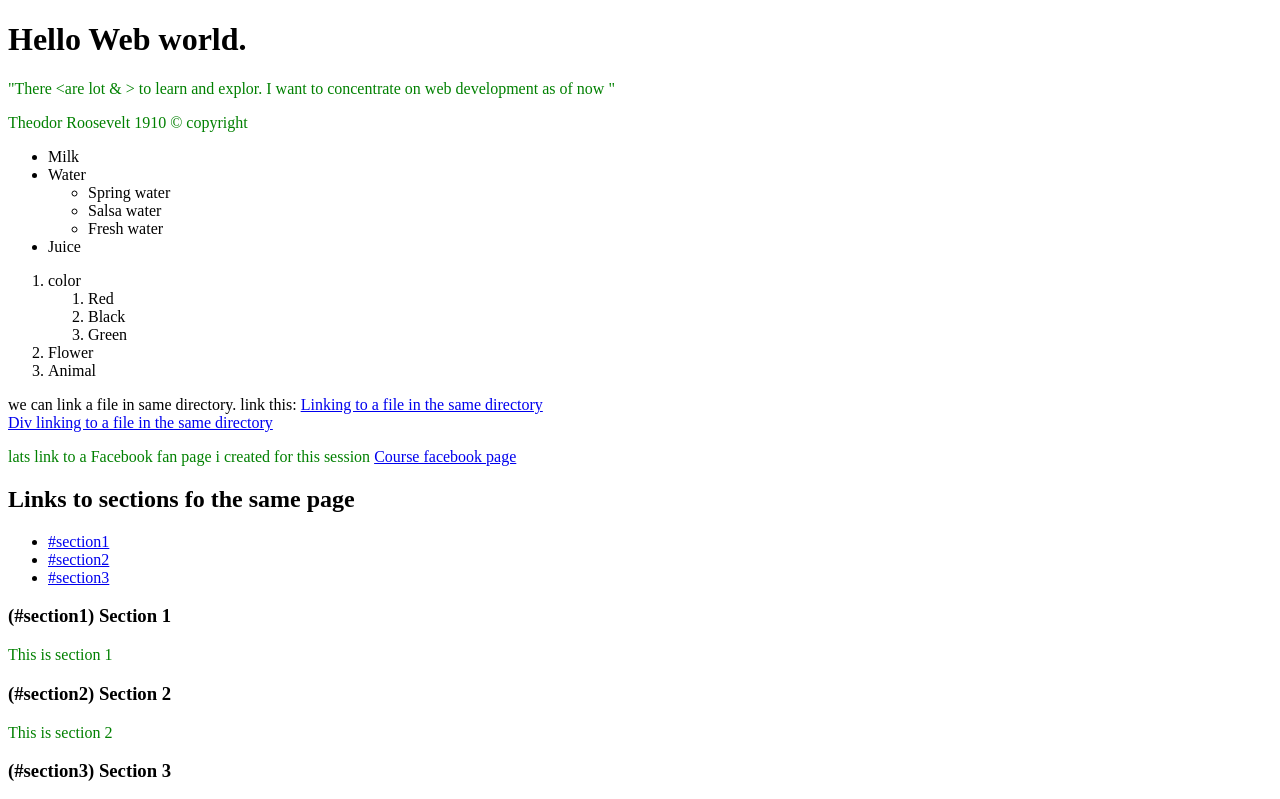
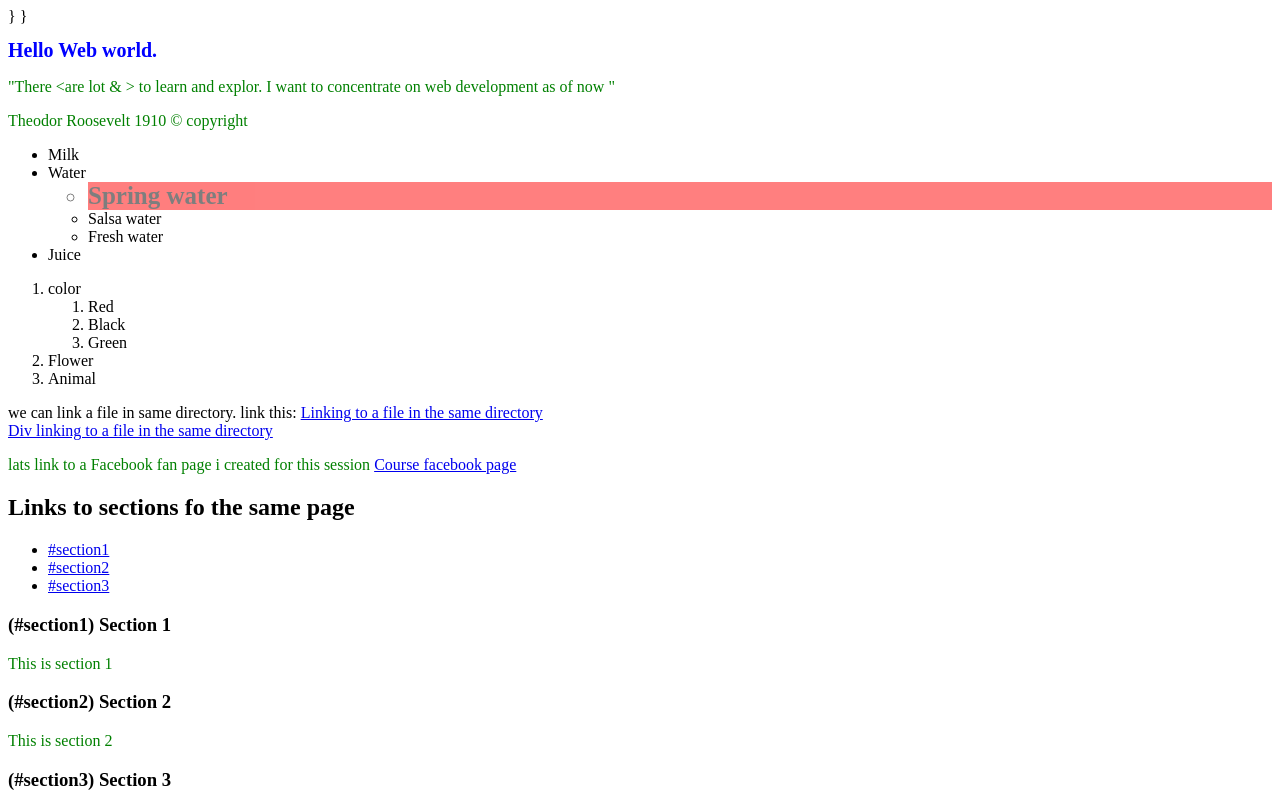
Before and after one commit to sultanam/WebDevelopment, a plain HTML site: page site/index.html in a window 1280 px wide. Shown: the top 799 px of the page. Drawn offline with Linux system fonts and the light colour scheme.

Commit message:
css added

```diff
--- a/site/index.html
+++ b/site/index.html
@@ -6,12 +6,25 @@
 	<style>
 		p{
 	color : green;
-
+	font-size-adjust: 20px;
+}
+.blue{
+	color: blue;
+	font-size: 20px;
+	font-style: bold;
+}
+#mainPoint{
+	font-size: 25px;
+	font-weight: bold;
+	background-color: red;
+	opacity: .5;
 }
 	</style>
+}
+}
 </head>
 <body>
-<h1>Hello Web world. </h1>
+<h1 class="blue">Hello Web world. </h1>
 <p>
 &quot;There &lt;are lot &amp; &gt; to learn and explor. I want to concentrate on web development as of now &quot;
 </p>
@@ -22,7 +35,7 @@
 		<li>Milk</li>
 		<li>Water
 			<ul>
-			<li>Spring water</li>
+			<li id="mainPoint">Spring water</li>
 			<li>Salsa water</li>
 			<li>Fresh water</li>
 
```
